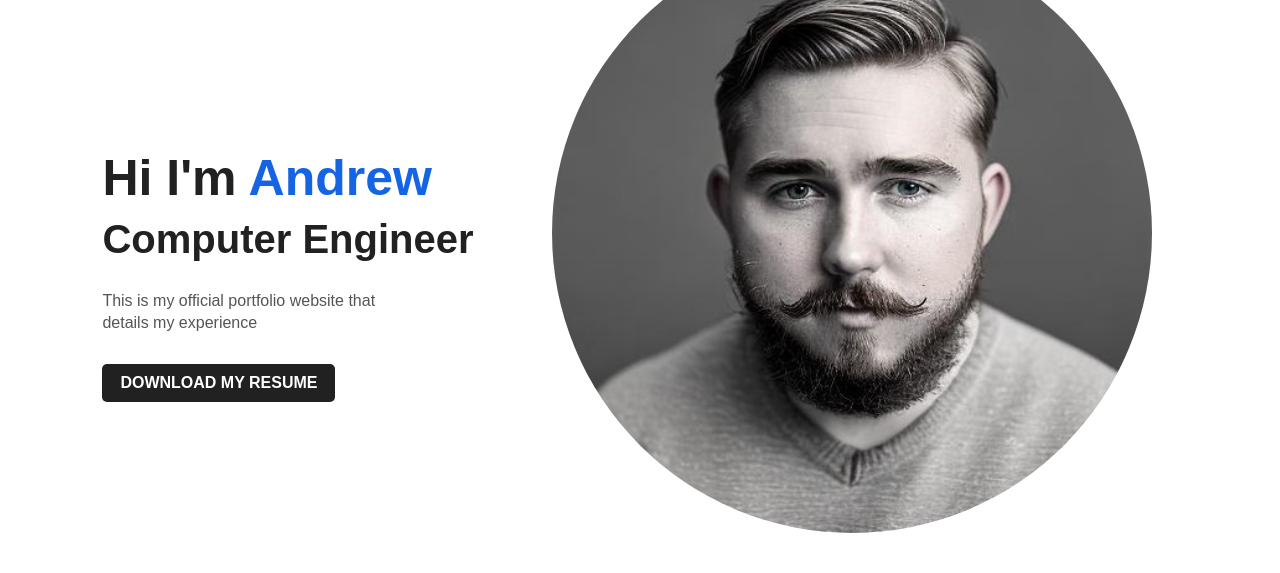
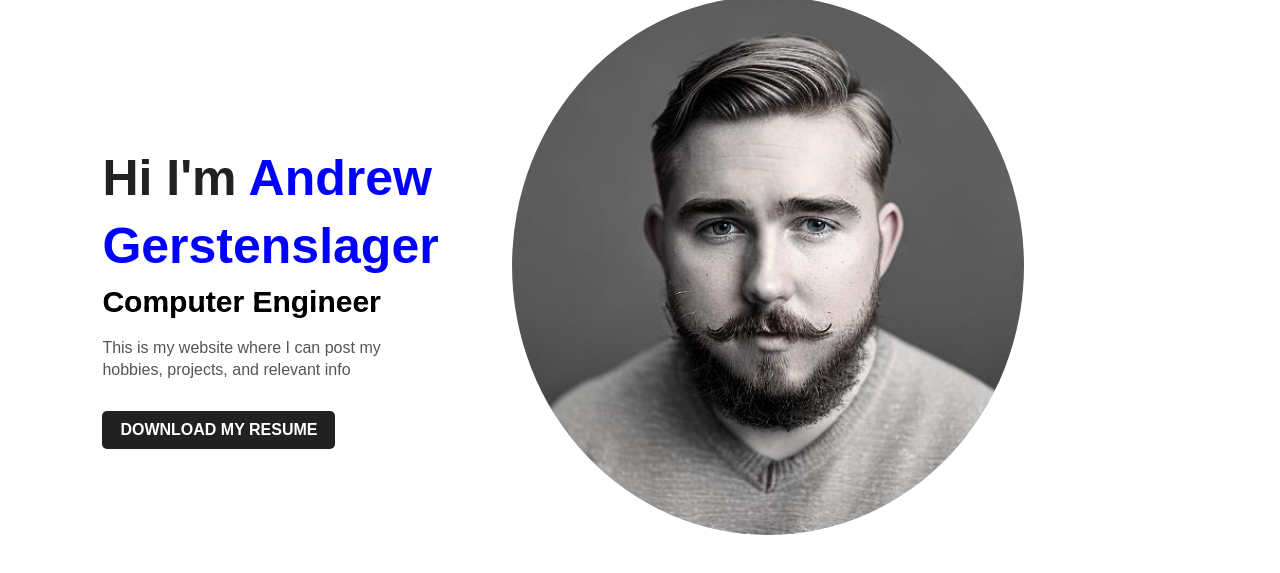
Before and after one commit to AndrewGerstenslager/portfolio_website, a plain HTML site: page index.html in a window 1280 px wide. Shown: the part 147-720 px from the top of the page. Drawn offline with Linux system fonts and the light colour scheme.

Commit message:
updated some stuff

```diff
--- a/css/header_styles.css
+++ b/css/header_styles.css
@@ -1,3 +1,4 @@
+
 nav{
     display: flex;
     width: 100%;
@@ -23,3 +24,8 @@ nav ul li a{
 nav ul li a:hover{
     color: blue;
 }
+
+@media only screen and (max-width: 810px) {
+
+
+  }
--- a/css/index_styles.css
+++ b/css/index_styles.css
@@ -9,7 +9,6 @@
     width: 100%;
     height: 100vh;
     background: #eff4fd;
-
 }
 
 .details{
@@ -25,13 +24,9 @@
 }
 
 .details h3{
-    font-size: 40px;
+    font-size: 30px;
     color: #212121;
     margin-bottom: 10px;
-}
-
-span {
-    color: #1464e4;
 }
 
 .details p{
@@ -52,10 +47,75 @@ span {
 
 
 .portrait{
-    width: 600px;
-    height:600px;
+    width: 40%;
+    height: auto;
+    max-width: 80%;
     position: absolute;
+    margin-top: 1%;
     border-radius: 50%;
-    bottom: 15%;
-    right: 10%;
+    left: 40%;
 }
+
+@media only screen and (max-width: 810px) {
+    body {
+      background-color: lightblue;
+    }
+    .portrait{
+        width: 80%;
+        position: absolute;
+        left: 10%;
+        margin-top: 80%;
+    }
+  }
+
+  .stack {
+    display: grid;
+    grid-template-columns: 1fr;
+  }
+
+  .stack span {
+    font-weight: bold;
+    grid-row-start: 1;
+    grid-column-start: 1;
+    font-size: 30px;
+    --stack-height: calc(100% / var(--stacks) - 1px);
+    --inverse-index: calc(calc(var(--stacks) - 1) - var(--index));
+    --clip-top: calc(var(--stack-height) * var(--index));
+    --clip-bottom: calc(var(--stack-height) * var(--inverse-index));
+    clip-path: inset(var(--clip-top) 0 var(--clip-bottom) 0);
+    animation: stack 340ms cubic-bezier(.46,.29,0,1.24) 1 backwards calc(var(--index) * 120ms), glitch 2s ease infinite 2s alternate-reverse;
+  }
+
+  .stack span:nth-child(odd) { --glitch-translate: 8px; }
+  .stack span:nth-child(even) { --glitch-translate: -8px; }
+
+  @keyframes stack {
+    0% {
+      opacity: 0;
+      transform: translateX(-50%);
+      text-shadow: -2px 3px 0 #E63091, 2px -3px 0 #aed1e6;
+    };
+    60% {
+      opacity: 0.5;
+      transform: translateX(50%);
+    }
+    80% {
+      transform: none;
+      opacity: 1;
+      text-shadow: 2px -3px 0 #E63091, -2px 3px 0 #aed1e6;
+    }
+    100% {
+      text-shadow: none;
+    }
+  }
+
+  @keyframes glitch {
+    0% {
+      text-shadow: -2px 3px 0 #E63091, 2px -3px 0 #aed1e6;
+      transform: translate(var(--glitch-translate));
+    }
+    2% {
+      text-shadow: 2px -3px 0 #E63091, -2px 3px 0 #aed1e6;
+    }
+    4%, 100% {  text-shadow: none; transform: none; }
+  }
--- a/index.html
+++ b/index.html
@@ -4,6 +4,7 @@
     <meta charset="UTF-8" />
     <meta http-equiv="X-UA-Compatible" content="IE=edge" />
     <meta name="viewport" content="width=device-width, initial-scale=1.0" />
+
     <title>Andrew's Website</title>
     <link rel="stylesheet" href="css/index_styles.css" />
     <link rel="stylesheet" href="css/header_styles.css" />
@@ -12,12 +13,14 @@
 </head>
 
 <body>
+
     <nav>
         <img src="images/logo2-nobg.png"
             width="200"
             height="120"
             class="logo" />
         <ul>
+            <!--TODO: https://www.youtube.com/watch?v=-eVgT9pLHhI&ab_channel=TylerPotts-->
             <li><a href="#">HOME</a></li>
             <li><a href="pages/about.html">ABOUT</a></li>
             <li><a href="pages/portfolio.html">PORTFOLIO</a></li>
@@ -28,15 +31,22 @@
     <div class="MainPage">
 
         <div class="details">
-            <h1>Hi I'm <span>Andrew</span></h1>
-            <h3>Computer Engineer</h3><br/>
-            <p>This is my official portfolio website that
-                <br/>details my experience
+            <h1>Hi I'm <span style="color:blue">Andrew</span></h1>
+            <h1><span style="color:blue">Gerstenslager</span></h1>
+            <div class="stack" style="--stacks: 3;">
+                <span style="--index: 0;">Computer Engineer</span>
+                <span style="--index: 1;">Computer Engineer</span>
+                <span style="--index: 2;">Computer Engineer</span>
+            </div>
+            </br>
+            <p>This is my website where I can post my
+                <br/>hobbies, projects, and relevant info
             </p>
         <a href="files/Andrew Gerstenslager Resume.pdf" download>DOWNLOAD MY RESUME</a>
         </div>
-        <img src="images/portrait_black_white.JPG" class="portrait" />
     </div>
+
+    <img src="images/portrait_black_white.JPG" class="portrait" />
 
 </body>
 </html>
```
